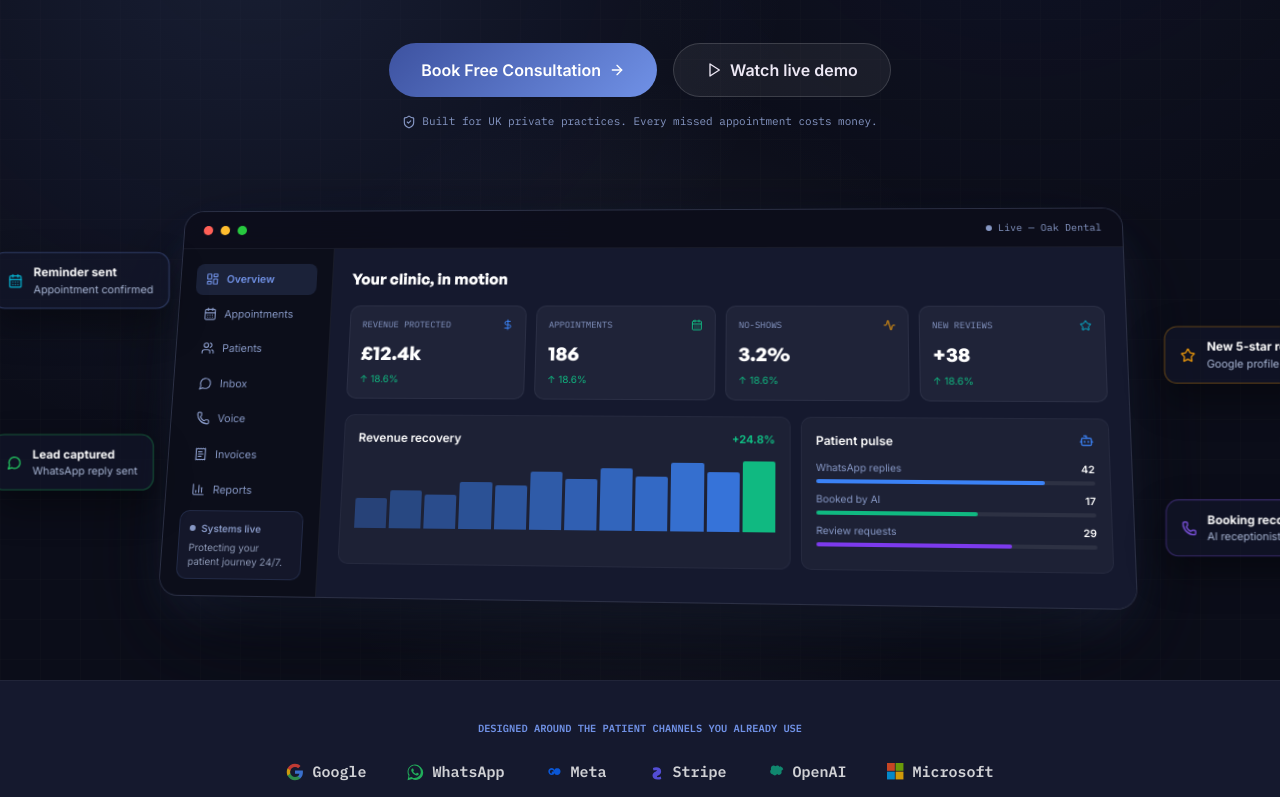
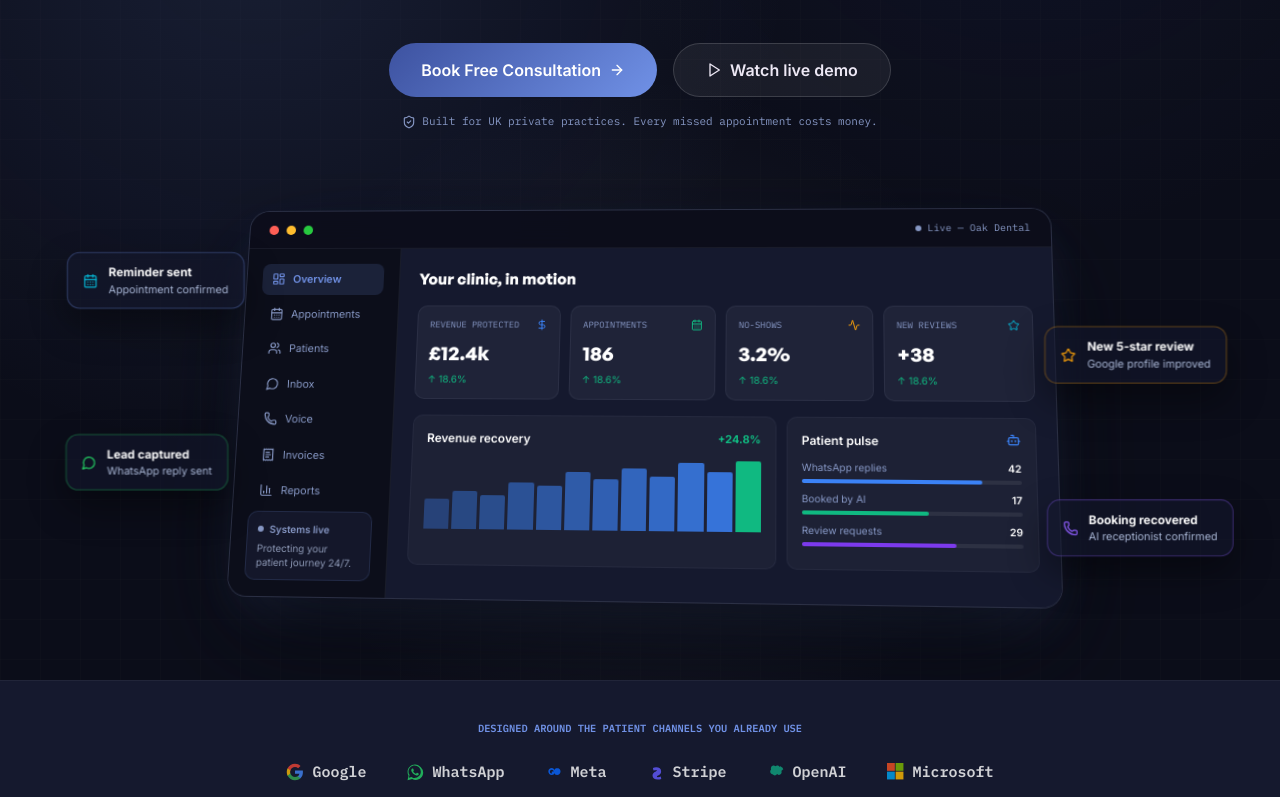
Before and after one commit to AaAlihamza77/landingpage1, a Next.js app: page / in a window 1280 px wide. Shown: the part 581-1378 px from the top of the page. Built offline with nearby package versions, Linux system fonts and the light colour scheme.

Commit message:
fix: scale down dashboard mockup on laptop screens to prevent side badge clipping

```diff
--- a/app/globals.css
+++ b/app/globals.css
@@ -746,7 +746,18 @@ body {
   }
 }
 
-/* Responsive Floating Badges: sit beautifully on sides of the 960px mockup */
+/* Responsive dashboard wrapper styling */
+.hero-mockup-wrapper {
+  width: 100%;
+  max-width: 960px;
+}
+@media (max-width: 1380px) and (min-width: 1150px) {
+  .hero-mockup-wrapper {
+    max-width: 820px !important;
+  }
+}
+
+/* Responsive Floating Badges: sit beautifully on sides of the mockup */
 .hero-badge-left-1 {
   position: absolute;
   left: -170px;
@@ -782,12 +793,12 @@ body {
     left: -125px !important;
   }
   .hero-badge-right-1 {
-    right: -170px !important;
+    right: -130px !important;
   }
   .hero-badge-left-2 {
     left: -130px !important;
   }
   .hero-badge-right-2 {
-    right: -180px !important;
+    right: -140px !important;
   }
 }
--- a/components/landing-page.tsx
+++ b/components/landing-page.tsx
@@ -393,7 +393,7 @@ function HeroDashboardMock() {
   );
 
   return (
-    <div className="hero-mockup-wrapper" style={{ position: "relative", marginTop: 72, maxWidth: 960, margin: "72px auto 0", perspective: "1500px", transformStyle: "preserve-3d" }}>
+    <div className="hero-mockup-wrapper" style={{ position: "relative", marginTop: 72, margin: "72px auto 0", perspective: "1500px", transformStyle: "preserve-3d" }}>
 
       {/* Dashboard card container */}
       <div className="hero-mockup-container" style={{ borderRadius: 20, overflow: "hidden", background: "rgba(21, 25, 46, 0.65)", border: "1px solid rgba(173, 187, 218, 0.16)", backdropFilter: "blur(24px)", transform: "rotateX(10deg) rotateY(-4deg) rotateZ(1deg)", transformStyle: "preserve-3d", boxShadow: "0 40px 100px -10px rgba(7, 9, 17, 0.85), 0 20px 50px -15px rgba(112, 145, 230, 0.25)" }}>
```
